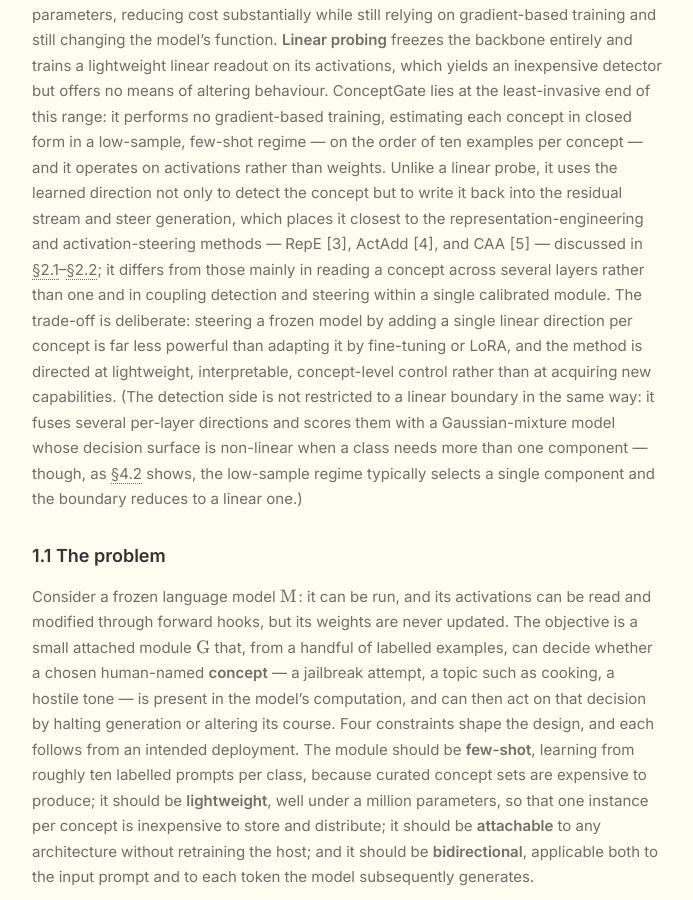
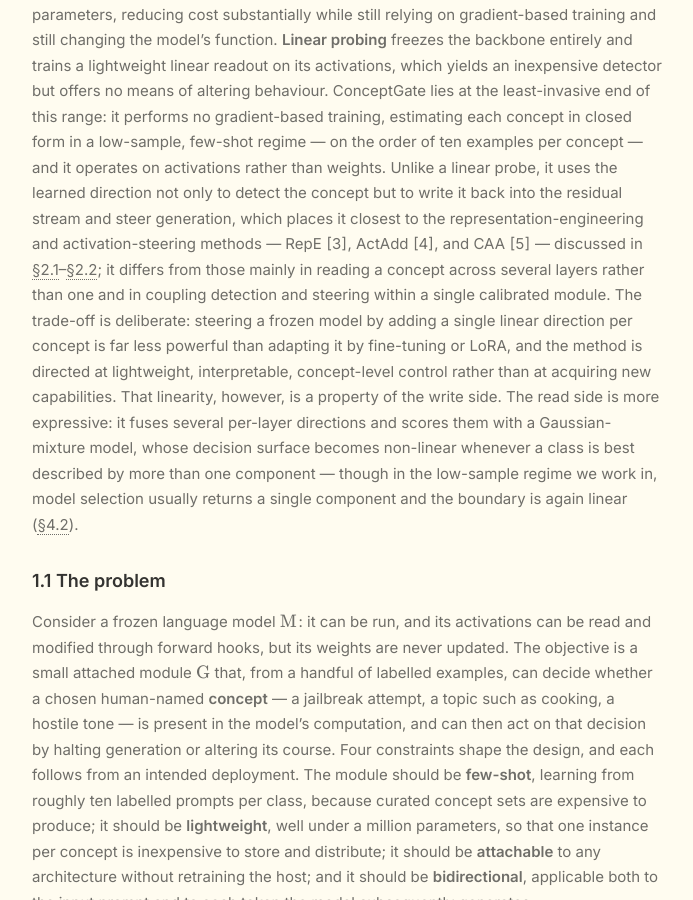
Before and after one commit to NISH1001/NISH1001.github.io, a Jekyll site: the page built from _posts/research/2026-08-29-conceptgate.markdown, in a window 1280 px wide and 900 px high, scrolled down 3500 px. Shown: the whole window, without its empty margins (293-986 px from the left). Built offline with Jekyll 4.4.1, drawn with Linux system fonts in a browser that asks for light colours.

Commit message:
Intro: fold the linear/non-linear read-vs-write point into the narrative

```diff
--- a/_posts/research/2026-08-29-conceptgate.markdown
+++ b/_posts/research/2026-08-29-conceptgate.markdown
@@ -171,12 +171,12 @@ it differs from those mainly in reading a concept across several layers rather t
 detection and steering within a single calibrated module. The trade-off is deliberate: steering a
 frozen model by adding a single linear direction per concept is far less powerful than adapting it by
 fine-tuning or LoRA, and the method is directed at lightweight, interpretable, concept-level control
-rather than at acquiring new capabilities. (The detection side is not restricted to a linear boundary
-in the same way: it fuses several per-layer directions and scores them with a Gaussian-mixture model
-whose decision surface is non-linear when a class needs more than one component — though, as
-<a class="sref" href="#42-mixture-densities-a-constructed-hard-case-and-a-few-shot-collapse">§4.2</a>
-shows, the low-sample regime typically selects a single component and the boundary reduces to a linear
-one.)
+rather than at acquiring new capabilities. That linearity, however, is a property of the write side.
+The read side is more expressive: it fuses several per-layer directions and scores them with a
+Gaussian-mixture model, whose decision surface becomes non-linear whenever a class is best described by
+more than one component — though in the low-sample regime we work in, model selection usually returns a
+single component and the boundary is again linear
+(<a class="sref" href="#42-mixture-densities-a-constructed-hard-case-and-a-few-shot-collapse">§4.2</a>).
 
 ### 1.1 The problem
 
```
